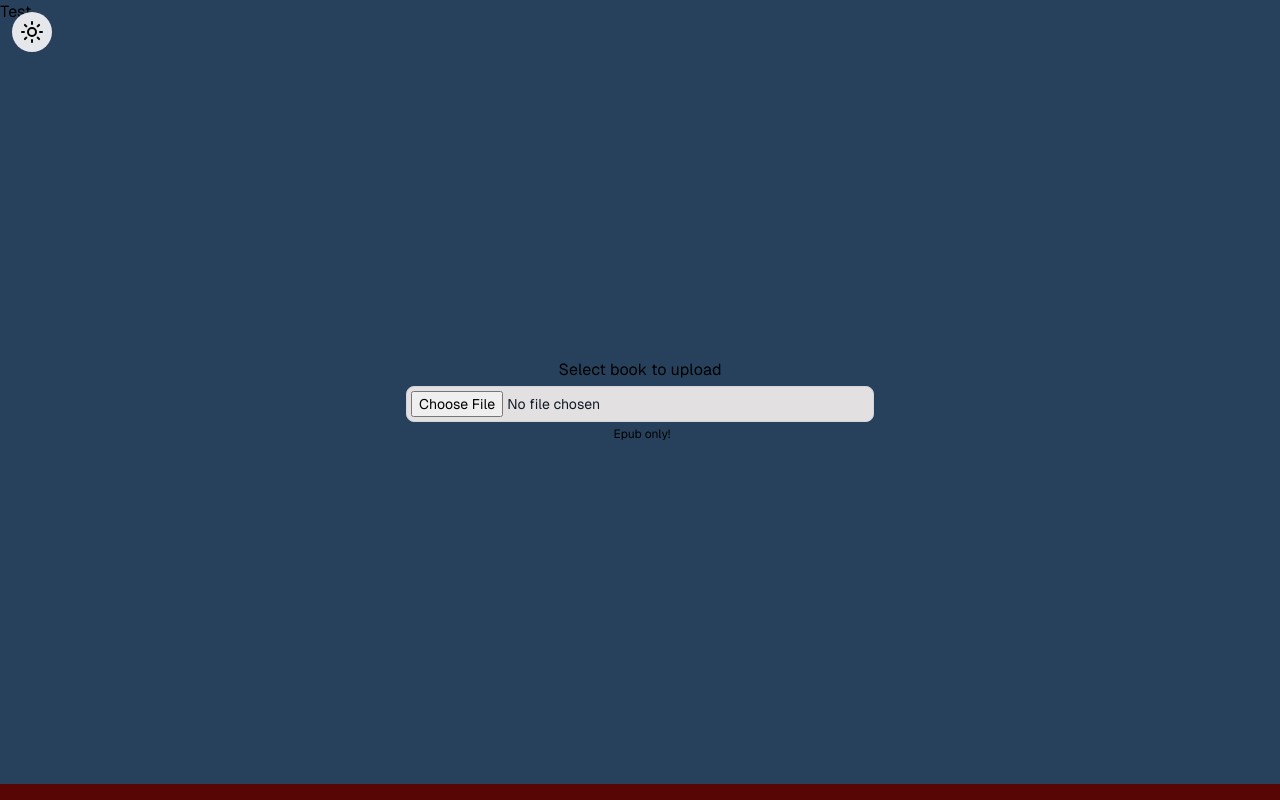
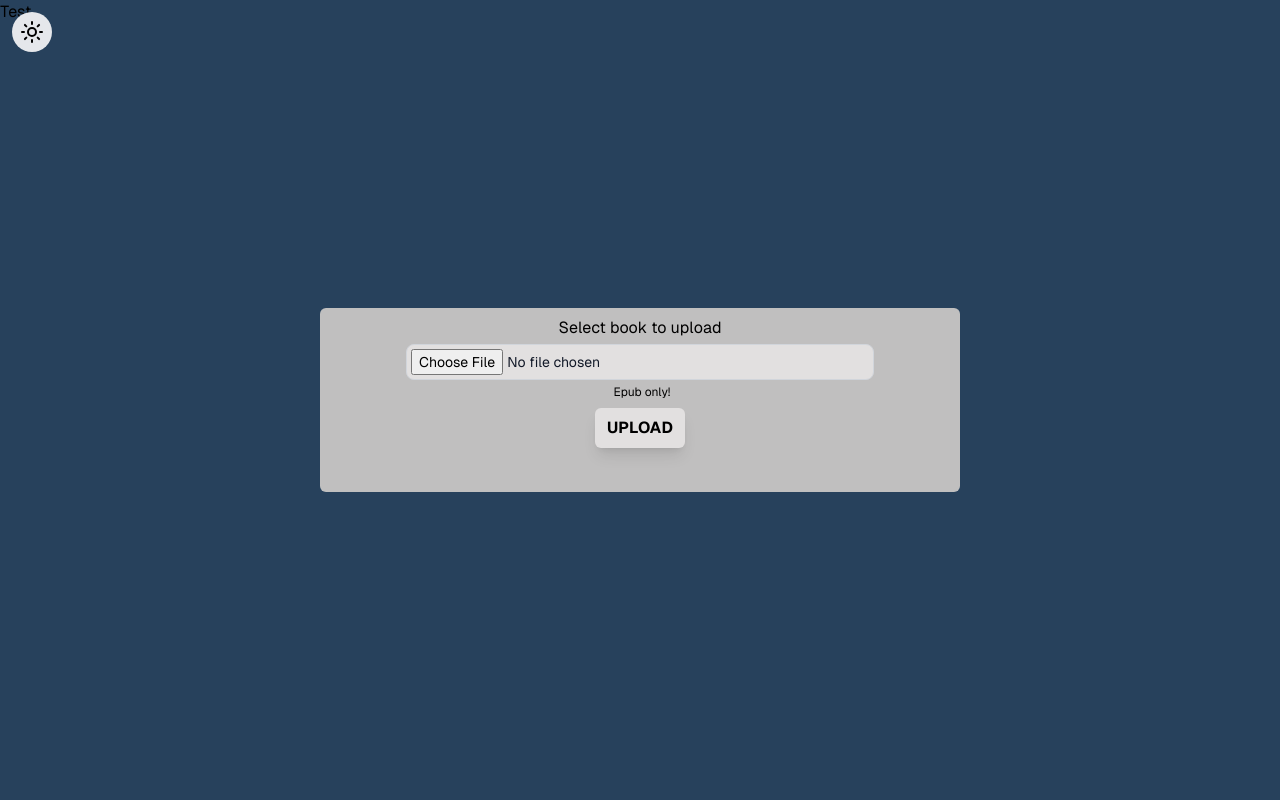
Before and after one commit to IchanP/repub, a Next.js app: page /en in a window 1280 px wide. Built offline with nearby package versions, Linux system fonts and the light colour scheme.

Commit message:
progress bar

```diff
--- a/package.json
+++ b/package.json
@@ -11,6 +11,7 @@
     "test:file": "jest \"__tests__/$1.test.(js|jsx)\""
   },
   "dependencies": {
+    "axios": "^1.7.7",
     "lucide-react": "^0.439.0",
     "next": "^14.2.13",
     "next-intl": "^3.19.1",
--- /dev/null
+++ b/src/app/api/upload/router.ts
@@ -0,0 +1,5 @@
+import { type NextRequest } from "next/server";
+
+export function POST(request: NextRequest) {
+  console.log(request);
+}
--- /dev/null
+++ b/src/components/ProgressBar.tsx
@@ -0,0 +1,22 @@
+"use client";
+const ProgressBar = ({ progress }: { progress: number }) => {
+  return (
+    <div className="h-7 mt-2">
+      {progress > 0 && progress < 100 && (
+        <div className="h-full relative bg-lightPrimary font-bold text-black text-lg justify-center">
+          <div
+            className="h-full bg-green-500 rounded-md"
+            style={{
+              width: `${progress}%`,
+            }}
+          ></div>
+          <p className="absolute left-1/2 top-1/2 transform -translate-x-1/2 -translate-y-1/2">
+            {progress}%
+          </p>
+        </div>
+      )}
+    </div>
+  );
+};
+
+export default ProgressBar;
--- a/src/components/logic/FileUpload.tsx
+++ b/src/components/logic/FileUpload.tsx
@@ -1,11 +1,16 @@
 "use client";
 
 import { useState } from "react";
+import axios from "axios";
+import ProgressBar from "../ProgressBar";
 
 const FileUpload = () => {
   const MAX_FILE_SIZE = 90_000_000; // 90mb
+
   const [selectedFile, setSelectedFile] = useState<File | null>(null);
-  const [errorMessage, setErrorMessage] = useState<string>();
+  const [errorMessage, setErrorMessage] = useState<string | null>(null);
+  const [progress, setProgress] = useState(0);
+
   const fileChange = (event: React.ChangeEvent<HTMLInputElement>) => {
     const file = event.target?.files ? event.target.files[0] : null;
     console.log(file);
@@ -17,16 +22,38 @@ const FileUpload = () => {
       setErrorMessage("Only files under 90mb are allowed.");
     } else {
       setSelectedFile(file);
-      setErrorMessage("");
+      setErrorMessage(null);
+    }
+  };
+
+  const uploadBook = () => {
+    if (selectedFile) {
+      const fileData = new FormData();
+      fileData.append("epubBook", selectedFile);
+      try {
+        axios.post("api/upload", fileData, {
+          onUploadProgress: (progressEvent) => {
+            const total = progressEvent.total ? progressEvent.total : 0;
+            const current = progressEvent.loaded;
+            const percentCompleted = Math.round((current / total) * 100);
+            setProgress(percentCompleted);
+          },
+        });
+      } catch (err: unknown) {
+        // TODO have a logger that logs this.
+        setErrorMessage("Something went wrong while uploading.");
+      }
+    } else {
+      setErrorMessage("Invalid format or too large file.");
     }
   };
 
   return (
     <div className="w-full">
-      <div className="absolute w-3/4 left-1/2 top-1/2 transform -translate-x-1/2 -translate-y-1/2 dark:bg-darkSecondary p-2 rounded-md md:w-2/4 md:text-center">
+      <div className="absolute w-3/4 left-1/2 top-1/2 transform -translate-x-1/2 -translate-y-1/2 bg-lightSecondary dark:bg-darkSecondary p-2 rounded-md md:w-2/4 md:text-center">
         <label
           htmlFor="epub-file"
-          className="md:flex md:flex-col md:items-center"
+          className="cursor-pointer md:flex md:flex-col md:items-center"
         >
           <p className="text-center mb-1">Select book to upload</p>
           <input
@@ -38,12 +65,27 @@ const FileUpload = () => {
             data-testid="file-upload"
             onChange={fileChange}
           />
+          <p className="text-xs mt-1 pl-1">Epub only!</p>
         </label>
-        <p className="text-xs mt-1 pl-1">Epub only!</p>
+        <div className="w-full text-center">
+          <button
+            onClick={uploadBook}
+            className="bg-lightPrimary dark:bg-darkPrimary rounded-md px-3 py-2 mt-2 hover:bg-lightHover dark:hover:bg-darkHover font-bold shadow-lg"
+          >
+            UPLOAD
+          </button>
+        </div>
+        <ProgressBar progress={progress} />
       </div>
-      {errorMessage !== "" && (
-        <div className="bg-[#570505] absolute bottom-0 w-full py-2">
-          <p className="text-center">{errorMessage}</p>
+      {errorMessage && (
+        <div className="bg-[#570505] absolute bottom-0 w-full py-2 pt-5">
+          <div
+            className="absolute right-5 top-0 font-bold shadow-lg cursor-pointer select-none text-gray-400 text-lg"
+            onClick={() => setErrorMessage(null)}
+          >
+            X
+          </div>
+          <p className="text-center text-sm md:text-base">{errorMessage}</p>
         </div>
       )}
     </div>
--- a/tailwind.config.ts
+++ b/tailwind.config.ts
@@ -12,6 +12,7 @@ const config: Config = {
       colors: {
         lightbg: "#f5f5f5",
         lightPrimary: "#e2e0e0",
+        lightSecondary: "#c0bfbf",
         lightHover: "#D1D5DB",
         darkbg: "#020305",
         darkPrimary: "#1d1c1c",
```
Also changed, not shown: 1 other file (tests, documents, lock files or other folders).
